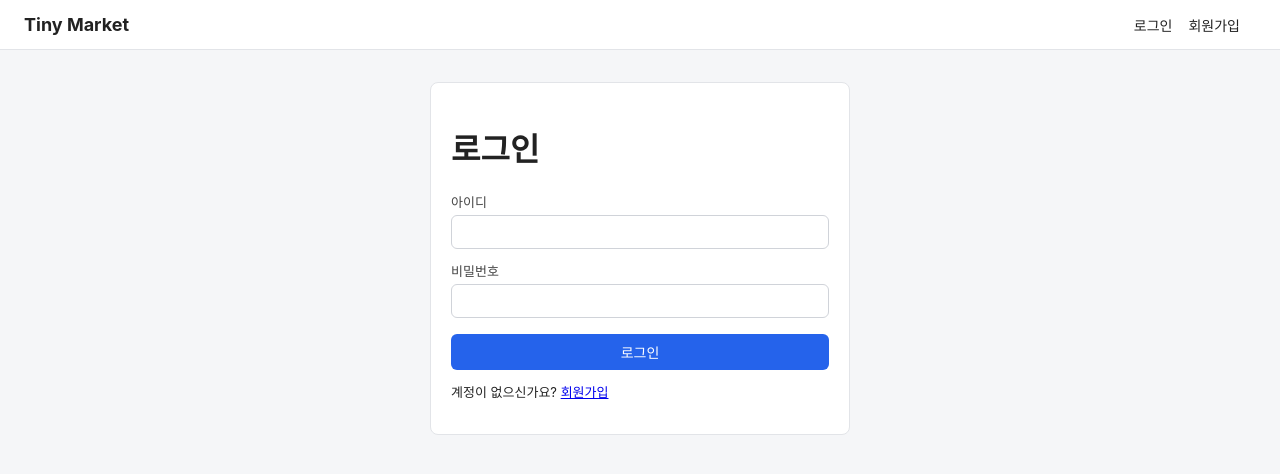
After one commit to Y0ngC1oud/secure_coding_junggo, a Flask app: page /auth/login in a window 1280 px wide. The commit adds this page. Shown: the top 474 px of the page. Run offline with Flask 3, Linux system fonts and the light colour scheme.

Commit message:
feat: 로그인/로그아웃 기능 추가
- 세션 기반 로그인/로그아웃 (Flask-Login)
- 로그인 라우트에 분당 5회 제한 적용해 브루트포스 공격 방지
- 정지/휴면 상태 계정은 비밀번호가 맞아도 로그인 차단
- 네비게이션 바에 로그인 상태별 메뉴 분기 추가

```diff
--- a/app/auth/forms.py
+++ b/app/auth/forms.py
@@ -24,3 +24,8 @@ class RegisterForm(FlaskForm):
         "비밀번호 확인",
         validators=[DataRequired(), EqualTo("password", message="비밀번호가 일치하지 않습니다.")],
     )
+
+
+class LoginForm(FlaskForm):
+    username = StringField("아이디", validators=[DataRequired(message="아이디를 입력해주세요.")])
+    password = PasswordField("비밀번호", validators=[DataRequired(message="비밀번호를 입력해주세요.")])
--- a/app/auth/routes.py
+++ b/app/auth/routes.py
@@ -1,8 +1,9 @@
 from flask import Blueprint, current_app, flash, redirect, render_template, url_for
+from flask_login import current_user, login_required, login_user, logout_user
 
-from ..extensions import db
+from ..extensions import db, limiter
 from ..models import User
-from .forms import RegisterForm
+from .forms import LoginForm, RegisterForm
 
 auth_bp = Blueprint("auth", __name__, url_prefix="/auth")
 
@@ -27,6 +28,39 @@ def register():
         db.session.commit()
 
         flash("회원가입이 완료되었습니다. 로그인해주세요.", "success")
+        return redirect(url_for("auth.login"))
+
+    return render_template("auth/register.html", form=form)
+
+
+@auth_bp.route("/login", methods=["GET", "POST"])
+@limiter.limit("5 per minute")
+def login():
+    if current_user.is_authenticated:
         return redirect(url_for("main.home"))
 
-    return render_template("auth/register.html", form=form)
+    form = LoginForm()
+    if form.validate_on_submit():
+        user = User.query.filter_by(username=form.username.data).first()
+
+        if user is None or not user.check_password(form.password.data):
+            flash("아이디 또는 비밀번호가 올바르지 않습니다.", "error")
+            return render_template("auth/login.html", form=form)
+
+        if user.status != "active":
+            flash("정지되었거나 휴면 처리된 계정입니다. 관리자에게 문의하세요.", "error")
+            return render_template("auth/login.html", form=form)
+
+        login_user(user)
+        flash(f"{user.nickname}님, 환영합니다.", "success")
+        return redirect(url_for("main.home"))
+
+    return render_template("auth/login.html", form=form)
+
+
+@auth_bp.route("/logout")
+@login_required
+def logout():
+    logout_user()
+    flash("로그아웃되었습니다.", "info")
+    return redirect(url_for("main.home"))
--- /dev/null
+++ b/app/templates/auth/login.html
@@ -0,0 +1,23 @@
+{% extends "base.html" %}
+{% block title %}로그인 - Tiny Market{% endblock %}
+{% block content %}
+  <div class="card" style="max-width:420px;margin:0 auto;">
+    <h1>로그인</h1>
+    <form class="stacked" method="post" novalidate>
+      {{ form.hidden_tag() }}
+
+      <label for="{{ form.username.id }}">{{ form.username.label.text }}</label>
+      {{ form.username(id=form.username.id) }}
+      {% for error in form.username.errors %}<div class="flash error">{{ error }}</div>{% endfor %}
+
+      <label for="{{ form.password.id }}">{{ form.password.label.text }}</label>
+      {{ form.password(id=form.password.id) }}
+      {% for error in form.password.errors %}<div class="flash error">{{ error }}</div>{% endfor %}
+
+      <button class="btn" type="submit" style="margin-top:16px;width:100%;">로그인</button>
+    </form>
+    <p style="margin-top:12px;font-size:13px;">
+      계정이 없으신가요? <a href="{{ url_for('auth.register') }}">회원가입</a>
+    </p>
+  </div>
+{% endblock %}
--- a/app/templates/base.html
+++ b/app/templates/base.html
@@ -12,7 +12,13 @@
     {% block nav_links %}{% endblock %}
     <div class="nav-right">
       {% block nav_right %}
-        <a href="{{ url_for('auth.register') }}">회원가입</a>
+        {% if current_user.is_authenticated %}
+          <span style="margin-right:16px;color:#666;">{{ current_user.nickname }}님</span>
+          <a href="{{ url_for('auth.logout') }}">로그아웃</a>
+        {% else %}
+          <a href="{{ url_for('auth.login') }}">로그인</a>
+          <a href="{{ url_for('auth.register') }}">회원가입</a>
+        {% endif %}
       {% endblock %}
     </div>
   </nav>
```
